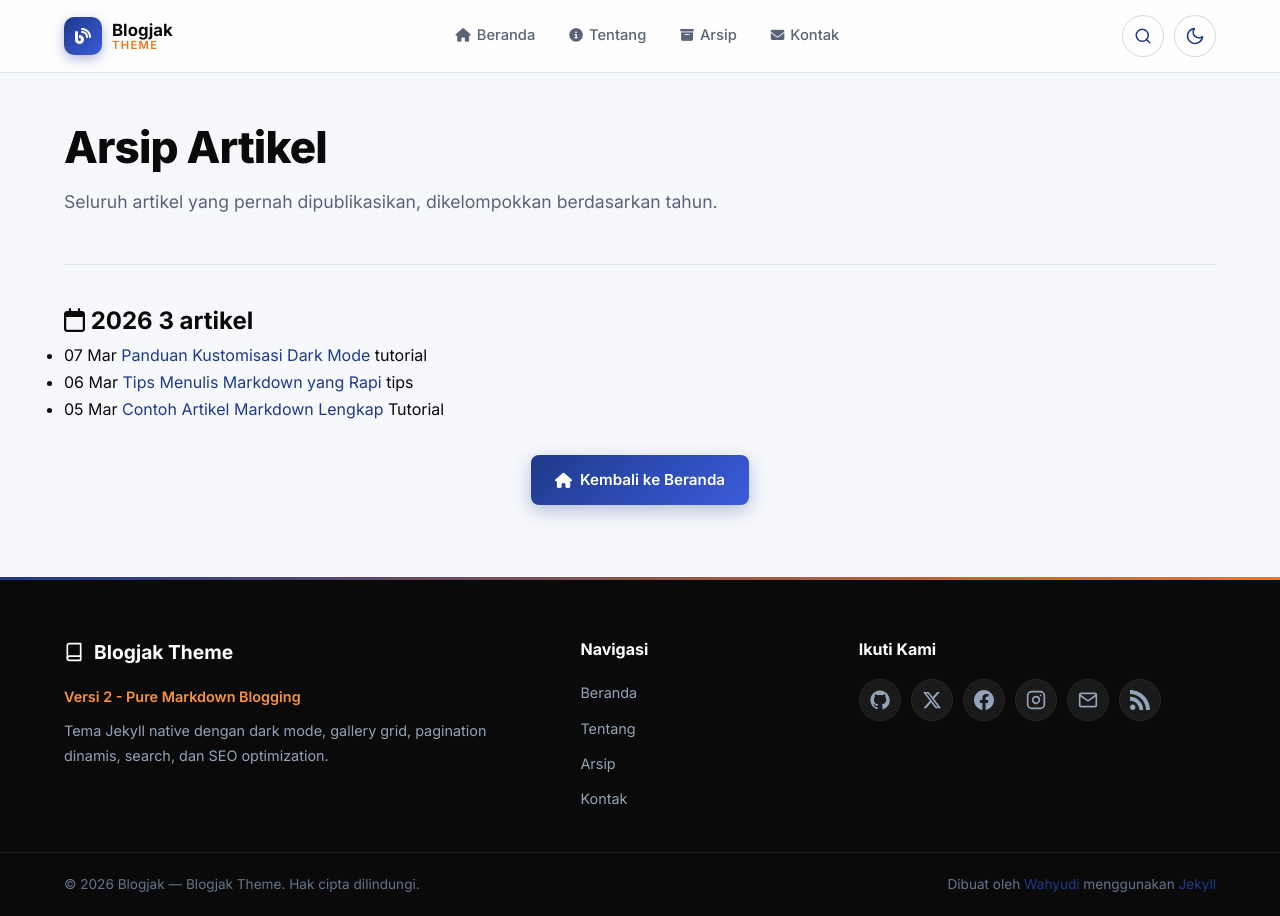
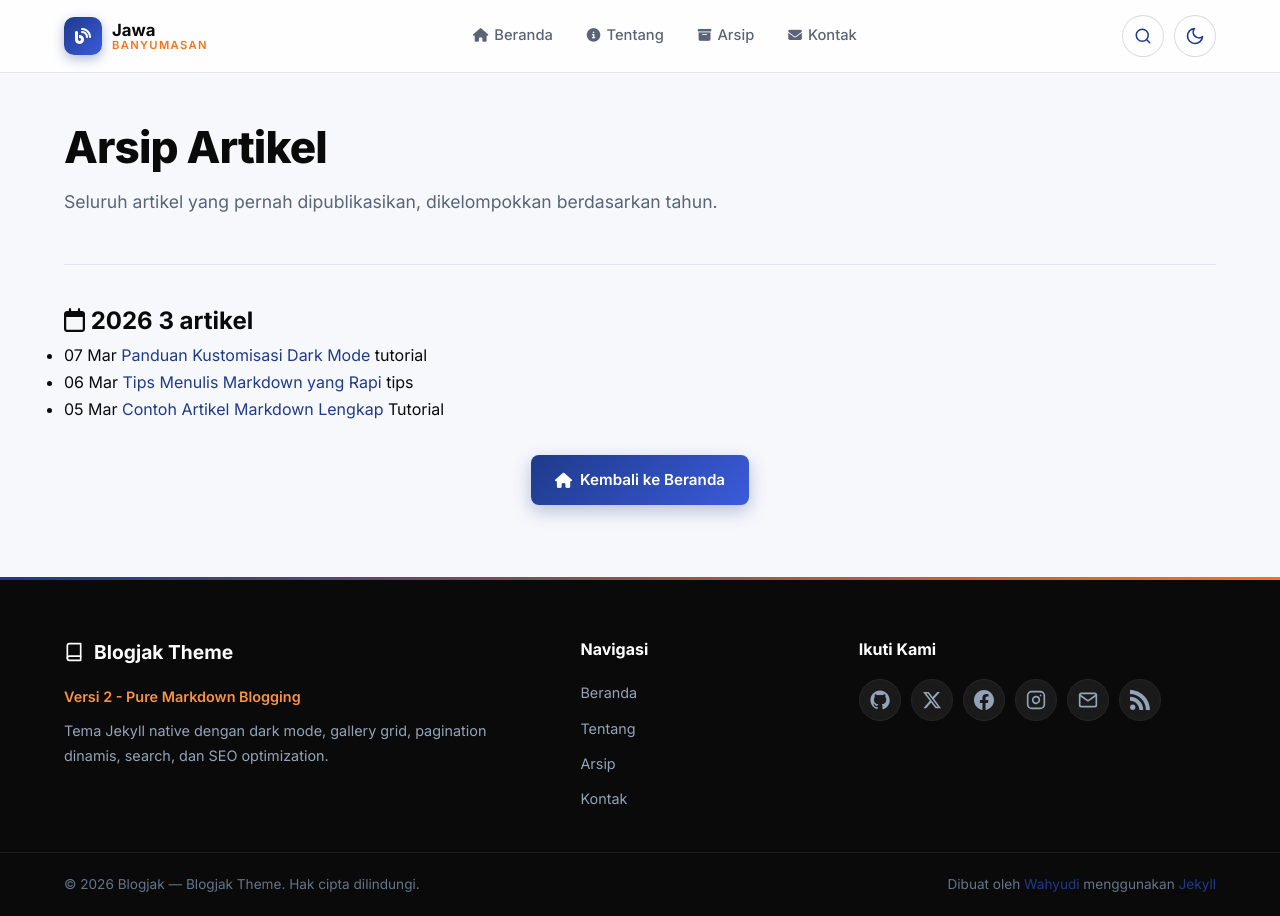
Before and after one commit to jawabanyumasan/jawabanyumasan.github.io, a Jekyll site: the page built from archive.md, in a window 1280 px wide. Built offline with Jekyll 4.4.1, drawn with Linux system fonts in a browser that asks for light colours.

Commit message:
Update header.html

```diff
--- a/_includes/header.html
+++ b/_includes/header.html
@@ -4,7 +4,7 @@
     <a href="{{ '/' | relative_url }}" class="site-logo">
       <span class="logo-mark"><i class="fa-solid fa-blog"></i></span>
       <span class="logo-text">
-        <strong>Blogjak</strong><em>Theme</em>
+        <strong>Jawa</strong><em>Banyumasan</em>
       </span>
     </a>
 
```
